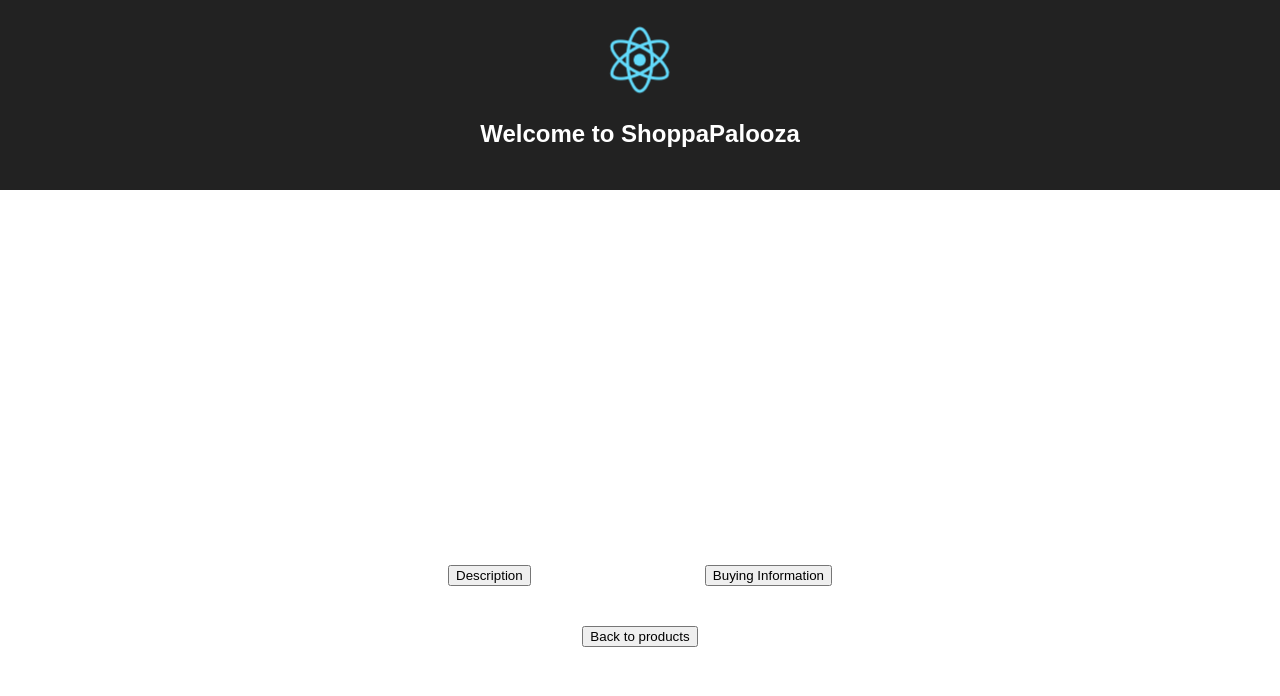
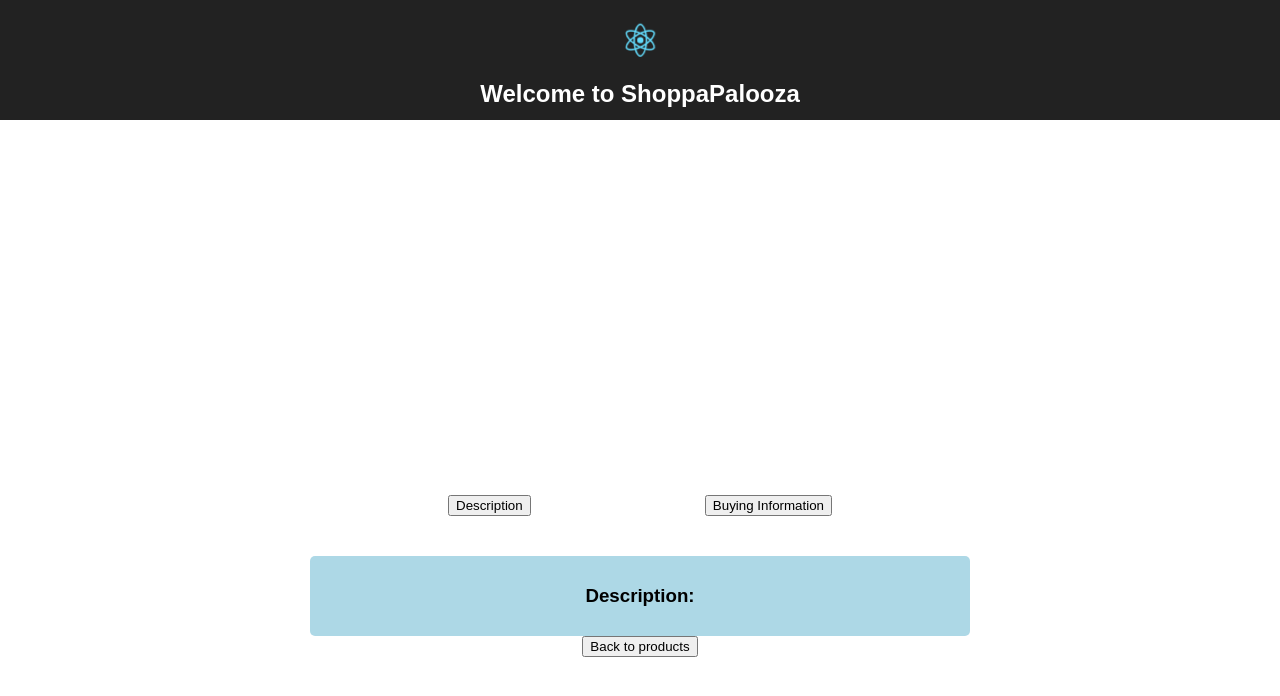
Before and after one commit to zcericola/react-shop-routing, a React (Create React App) app: page /#/details/1/description in a window 1280 px wide. Before the commit this address led to /#/details/1. Shown: the top 696 px of the page. Built offline with nearby package versions, Linux system fonts and the light colour scheme; no server answers.

Commit message:
Updating styling

```diff
--- a/src/App.css
+++ b/src/App.css
@@ -4,12 +4,12 @@
 
 .App-logo {
   animation: App-logo-spin infinite 20s linear;
-  height: 80px;
+  height: 40px;
 }
 
 .App-header {
   background-color: #222;
-  height: 150px;
+  height: 80px;
   padding: 20px;
   color: white;
 }
@@ -31,10 +31,11 @@
   }
 }
 .box {
-  width: 30%;
-  height: 40vh;
+  width: 25%;
+  height: 35vh;
   background: lightgrey;
   margin: 30px 40px;
+  border-radius: 20px;
 }
 a {
   text-decoration: none;
@@ -64,6 +65,7 @@ a {
   background: lightblue;
   border-radius: 5px;
   margin: auto;
+  padding: 10px;
 }
 .button-box {
   width: 30vw;
--- a/src/components/mini-routes/Description.js
+++ b/src/components/mini-routes/Description.js
@@ -4,6 +4,7 @@ import { Link } from "react-router-dom";
 const Description = ({ description }) => {
   return (
     <div>
+      <h3>Description:</h3>
       <h3>{description}</h3>
     </div>
   );
```
